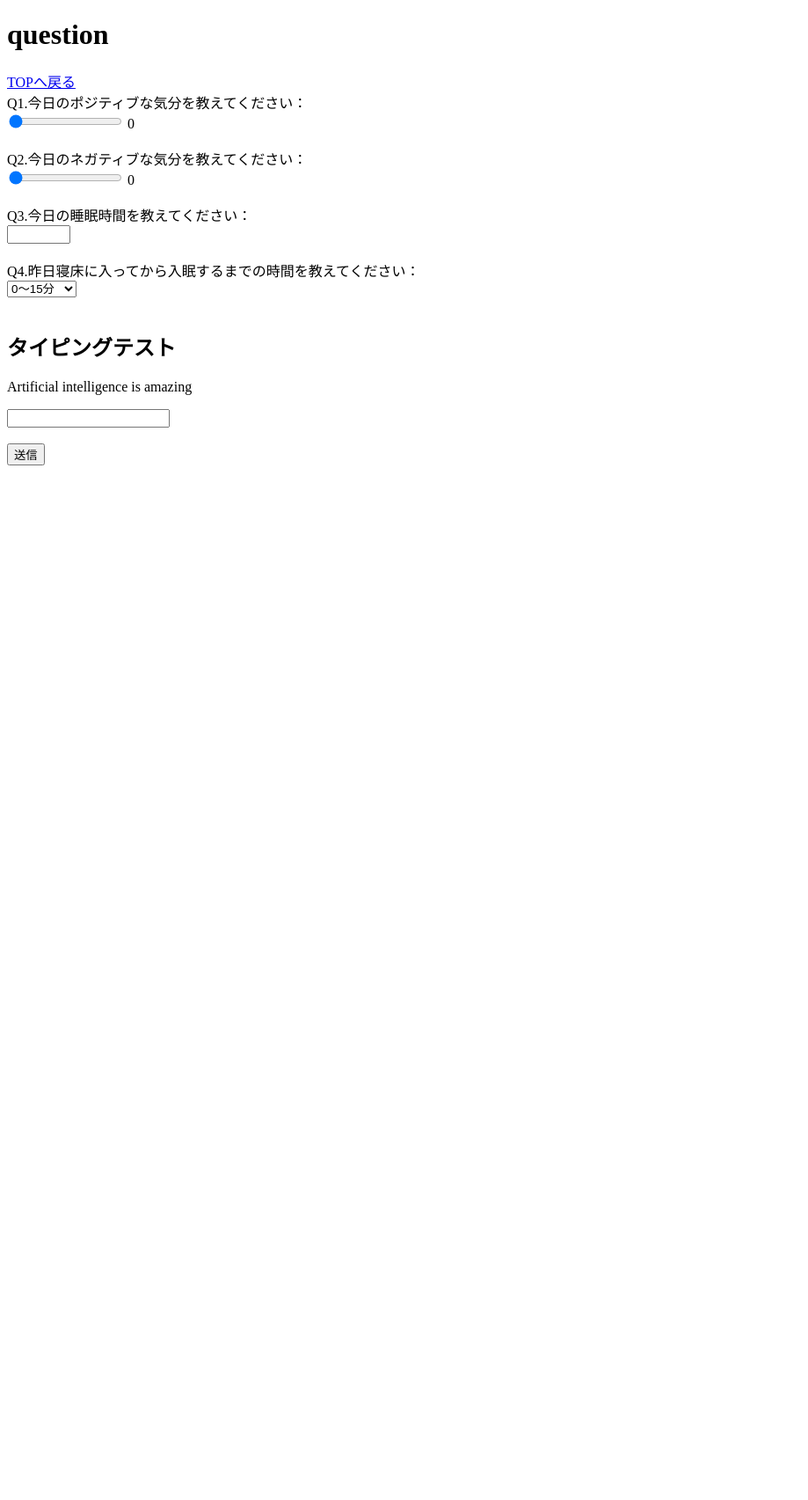
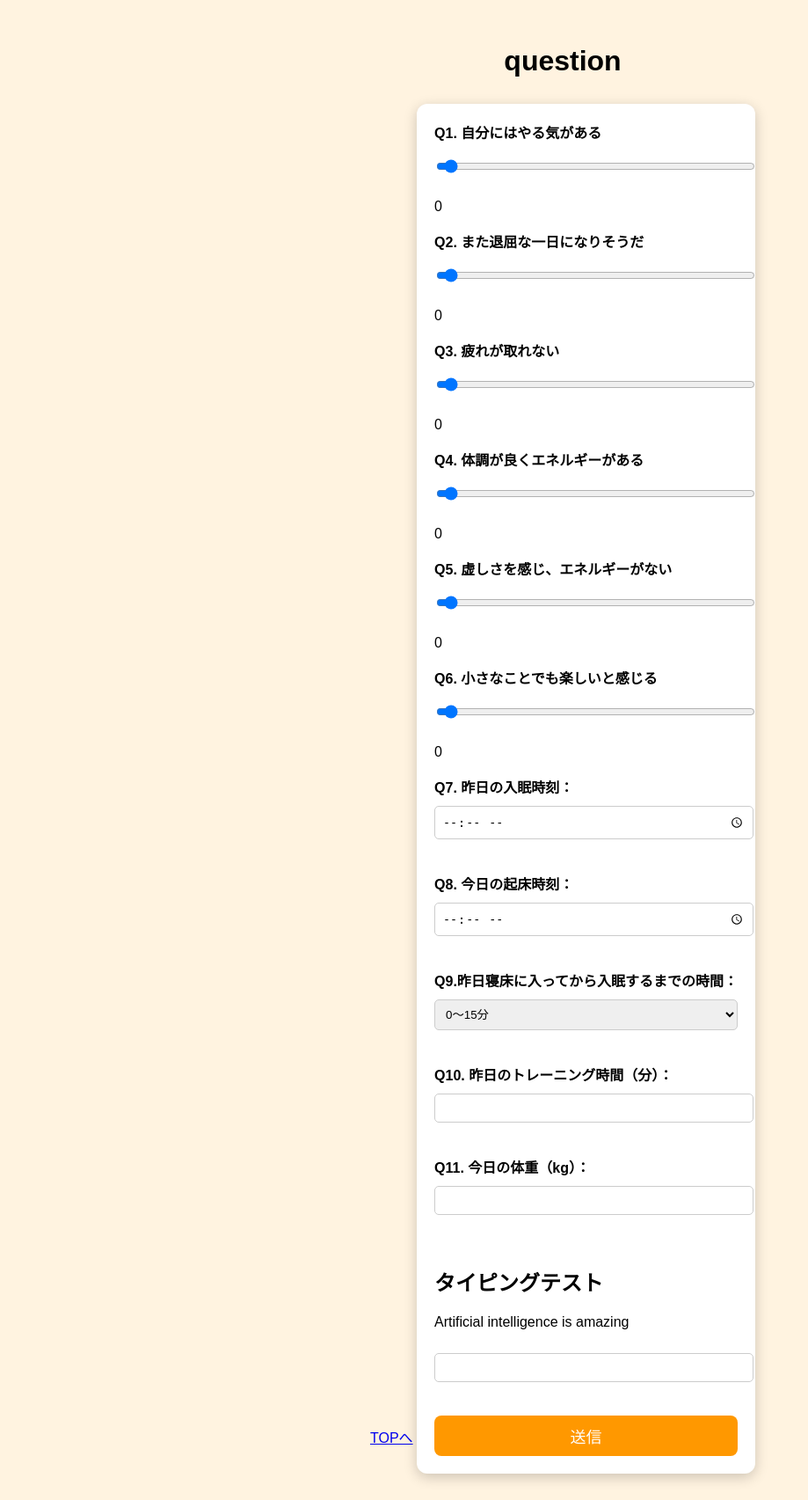
Before and after one commit to kazu0414825/my-product, a Flask app: page /question in a window 1280 px wide. Shown: the whole page at 88% size, without its empty margins (0-919 px from the left). Before the commit the page ends 529 px from the top, so only its background shows below. Run offline with Flask 3, Linux system fonts and the light colour scheme.

Commit message:
2 commit

```diff
--- a/app.py
+++ b/app.py
@@ -1,56 +1,198 @@
 from flask import Flask, request, render_template, redirect, url_for
 from mental_predict import predict_future
 import csv
-from datetime import datetime
+from datetime import datetime,timedelta
 import os
+import random
 
 app = Flask(__name__)
 
+# --- 質問リスト（例：日本語で10個ずつ） ---
+positive_questions = [
+    "今日は良い一日になると思う",
+    "今朝は気分が前向きだ",
+    "自分にはやる気がある",
+    "他人と交流したい気分だ",
+    "今日の仕事（学業）に集中できそうだ",
+    "体調が良くエネルギーがある",
+    "小さなことでも楽しいと感じる",
+    "物事に希望を感じる",
+    "心が穏やかで落ち着いている",
+    "明るい気持ちで目覚めた"
+]
+
+negative_questions = [
+    "また退屈な一日になりそうだ",
+    "虚しさを感じ、エネルギーがない",
+    "やる気が出ない",
+    "たいていのことが面倒に感じる",
+    "不安や緊張を強く感じている",
+    "何事にも興味が持てない",
+    "悲しみや落ち込みを感じる",
+    "集中するのが難しい",
+    "疲れが取れない",
+    "自分に自信が持てない"
+]
+
+BASE_DIR = os.path.dirname(os.path.abspath(__file__))
+CSV_PATH = os.path.join(BASE_DIR, "mentalwave_input_data.csv")
+
+# -------------------------------------------------
 @app.route('/')
 def index():
     return render_template('index.html')
 
+
+# /question: ランダムに3 positive + 3 negative を選び、順番をシャッフルして渡す
 @app.route('/question')
 def question():
-    return render_template('question.html')
+    pos_sel = random.sample(positive_questions, 3)
+    neg_sel = random.sample(negative_questions, 3)
+
+    combined = []
+    for q in pos_sel:
+        combined.append({'text': q, 'polarity': 'positive'})
+    for q in neg_sel:
+        combined.append({'text': q, 'polarity': 'negative'})
+
+    random.shuffle(combined)
+
+    # id を付けて q1..q6 にする
+    for i, item in enumerate(combined, start=1):
+        item['id'] = f"q{i}"
+
+    return render_template('question.html', questions=combined)
+
+
+@app.route('/thanks')
+def thanks():
+    return render_template('thanks.html')
+
+
+@app.route('/predict', methods=['GET', 'POST'])
+def predict():
+    if request.method == 'POST':
+        days = int(request.form['days'])
+        prediction = predict_future(days)
+        return render_template('predict.html', prediction=prediction, days=days)
+    return render_template('predict.html')
+
+
 @app.route('/fluctuation')
 def fluctuation():
     dates = []
-    positive_list = []
-    negative_list = []
+    mood_list = []
     sleep_time_list = []
+    to_sleep_time_list = []
+    training_time_list = []
+    weight_list = []
     typing_speed_list = []
     typing_accuracy_list = []
-
-    import os
-    BASE_DIR = os.path.dirname(os.path.abspath(__file__))  # app.py のあるディレクトリ
-    CSV_PATH = os.path.join(BASE_DIR, "mentalwave_input_data.csv")
 
     try:
         with open(CSV_PATH, newline="", encoding="utf-8") as f:
             reader = csv.reader(f)
             for row in reader:
-                if len(row) < 7:
+                if len(row) < 6:  # datetime + 5項目
                     continue
                 dates.append(row[0])
-                positive_list.append(float(row[1]))
-                negative_list.append(float(row[2]))
-                sleep_time_list.append(float(row[3]))
-                typing_speed_list.append(float(row[5]))
-                typing_accuracy_list.append(float(row[6]))
+                mood_list.append(float(row[1]) if row[1] else None)
+                sleep_time_list.append(float(row[2]) if row[2] else None)
+                to_sleep_time_list.append(float(row[3]) if row[3] else None)
+                training_time_list.append(float(row[4]) if row[4] else None)
+                weight_list.append(float(row[5]) if row[5] else None)
+                typing_speed_list.append(float(row["typing_speed"]) if row["typing_speed"] else 0.0)
+                typing_accuracy_list.append(float(row["typing_accuracy"]) if row["typing_accuracy"] else 0.0)
     except FileNotFoundError:
         pass
 
     return render_template(
         "fluctuation.html",
         dates=dates,
-        positive_list=positive_list,
-        negative_list=negative_list,
+        mood_list=mood_list,
         sleep_time_list=sleep_time_list,
+        to_sleep_time_list=to_sleep_time_list,
+        training_time_list=training_time_list,
+        weight_list=weight_list,
         typing_speed_list=typing_speed_list,
         typing_accuracy_list=typing_accuracy_list
     )
 
 
+# フォームから送られてくる q1..q6 と 他の質問を受け取り CSV に保存する
+@app.route('/form', methods=['POST'])
+def form():
+    # --- mood の計算 ---
+    contribution_sum = 0.0
+    for i in range(1, 7):
+        val_str = request.form.get(f"q{i}", "0")
+        try:
+            val = float(val_str)
+        except:
+            val = 0.0
+        polarity = request.form.get(f"q{i}_polarity", "positive")
+        if polarity == "positive":
+            contribution_sum += val
+        else:
+            contribution_sum -= val
+    mood = contribution_sum / 6.0
+
+    # --- Q7, Q8 から睡眠時間を計算 ---
+    sleep_start = request.form.get("sleep_start", "")  # HH:MM
+    wake_time = request.form.get("wake_time", "")      # HH:MM
+    sleep_time = ""
+    if sleep_start and wake_time:
+        try:
+            t1 = datetime.strptime(sleep_start, "%H:%M")
+            t2 = datetime.strptime(wake_time, "%H:%M")
+            if t2 <= t1:
+                t2 += timedelta(days=1)
+            diff = (t2 - t1).total_seconds() / 3600.0
+            sleep_time = round(diff, 2)
+        except:
+            sleep_time = ""
+
+    # --- Q9 入眠までの時間 ---
+    to_sleep_time = request.form.get("to_sleep_time", "")
+
+    # --- Q10 トレーニング時間（分） ---
+    training_time = request.form.get("training_time", "")
+
+    # --- Q11 今日の体重 ---
+    weight = request.form.get("weight", "")
+
+     # --- タイピング ---
+    typing_speed = request.form.get("typing_speed", "")
+    typing_accuracy = request.form.get("typing_accuracy", "")
+
+    # --- CSV に保存 ---
+    write_header = not os.path.exists(CSV_PATH) or os.path.getsize(CSV_PATH) == 0
+    with open(CSV_PATH, "a", newline="", encoding="utf-8") as f:
+        writer = csv.writer(f)
+        if write_header:
+            writer.writerow([
+                "datetime",
+                "mood",
+                "sleep_time",
+                "to_sleep_time",
+                "training_time",
+                "weight",
+                "typing_speed",
+                "typing_accuracy"
+            ])
+        writer.writerow([
+            datetime.now().strftime("%Y-%m-%d %H:%M:%S"),
+            mood,
+            sleep_time,
+            to_sleep_time,
+            training_time,
+            weight,
+            typing_speed,
+            typing_accuracy
+        ])
+
+    return redirect(url_for('thanks'))
+
+
 if __name__ == '__main__':
     app.run(debug=True)
--- a/mental_model.py
+++ b/mental_model.py
@@ -14,7 +14,6 @@ def train_and_save(csv_path="mentalwave_input_data.csv"):
     X = scaler.fit_transform(X)
     joblib.dump(scaler, "scaler.pkl")
 
-    # シーケンス作成
     def create_sequences(X, y, time_steps=5):
         Xs, ys = [], []
         for i in range(len(X) - time_steps):
--- a/mentalwave_input_data.csv
+++ /dev/null
@@ -1 +0,0 @@
-2025-09-11 22:36:00,100,33,8,0-15,1.81,100.00
--- /dev/null
+++ b/static/stylesheets/question.css
@@ -0,0 +1,50 @@
+body {
+    font-family: Arial, sans-serif;
+    background: #fff3e0;
+    margin: 0;
+    padding: 30px;
+    text-align: center;
+}
+
+h1 {
+    font-size: 2em;
+    margin-bottom: 30px;
+}
+
+form {
+    display: inline-block;
+    text-align: left;
+    background: white;
+    padding: 20px;
+    border-radius: 12px;
+    box-shadow: 0 4px 15px rgba(0,0,0,0.2);
+}
+
+label {
+    font-weight: bold;
+}
+
+input, select {
+    margin-top: 10px;
+    margin-bottom: 20px;
+    width: 100%;
+    padding: 8px;
+    border-radius: 5px;
+    border: 1px solid #ccc;
+}
+
+button {
+    display: block;
+    width: 100%;
+    padding: 10px;
+    background: #ff9800;
+    color: white;
+    font-size: 18px;
+    border: none;
+    border-radius: 8px;
+    cursor: pointer;
+}
+
+button:hover {
+    background: #f57c00;
+}
--- a/templates/predict.html
+++ b/templates/predict.html
@@ -4,11 +4,12 @@
 <head>
     <title>Prediction</title>
     <meta charset="utf-8" />
+    <link rel="stylesheet" type="text/css" href="{{ url_for('static', filename='stylesheets/predict.css') }}">
 </head>
 
 <body>
     <h1>気分予測ページ</h1>
-    <a href="/">TOPへ戻る</a>
+    <a href="/">TOPへ</a>
 
     <form action="/predict" method="post">
         <label for="days">何日後の気分を予測しますか？:</label>
--- a/templates/question.html
+++ b/templates/question.html
@@ -2,35 +2,50 @@
 <html lang="ja">
 
 <head>
-    <title>ai</title>
+    <title>question</title>
     <meta charset="utf-8" />
+    <link rel="stylesheet" type="text/css" href="{{ url_for('static', filename='stylesheets/question.css') }}">
 </head>
 
 <body>
     <h1>question</h1>
-    <a href="/">TOPへ戻る</a>
+    <a href="/">TOPへ</a>
     <form action="/form" method="post" id="questionForm">
 
-        <label for="emotion_positive">Q1.今日のポジティブな気分を教えてください：</label><br>
-        <input type="range" id="emotion_positive" name="emotion_positive" min="0" max="100" step="1" value="0"
-            oninput="this.nextElementSibling.value = this.value">
-        <output>0</output><br><br>
+        {% for q in questions %}
+        <label for="{{ q.id }}">Q{{ loop.index }}. {{ q.text }}</label><br>
+        <input type="range" id="{{ q.id }}" name="{{ q.id }}" min="0" max="100" step="1" value="0"
+             oninput="this.nextElementSibling.value = this.value">
+      <output>0</output>
+      <!-- polarity を hidden で一緒に送る -->
+      <input type="hidden" name="{{ q.id }}_polarity" value="{{ q.polarity }}">
+      <br><br>
+    {% endfor %}
 
-        <label for="emotion_negative">Q2.今日のネガティブな気分を教えてください：</label><br>
-        <input type="range" id="emotion_negative" name="emotion_negative" min="0" max="100" step="1" value="0"
-            oninput="this.nextElementSibling.value = this.value">
-        <output>0</output><br><br>
+        <!-- Q7 入眠時刻 -->
+         <label for="sleep_start">Q7. 昨日の入眠時刻：</label><br>
+         <input type="time" id="sleep_start" name="sleep_start"><br><br>
 
-        <label for="sleep_time">Q3.今日の睡眠時間を教えてください：</label><br>
-        <input type="number" id="sleep_time" name="sleep_time" min="0" max="24" step="0.5"><br><br>
+        <!-- Q8 起床時刻 -->
+         <label for="wake_time">Q8. 今日の起床時刻：</label><br>
+         <input type="time" id="wake_time" name="wake_time"><br><br>
 
-        <label for="time_to_sleep">Q4.昨日寝床に入ってから入眠するまでの時間を教えてください：</label><br>
+        <!-- Q9 -->
+        <label for="time_to_sleep">Q9.昨日寝床に入ってから入眠するまでの時間：</label><br>
         <select id="time_to_sleep" name="time_to_sleep">
             <option value="0-15">0〜15分</option>
             <option value="15-30">15〜30分</option>
             <option value="30-60">30〜60分</option>
             <option value="60+">60分以上</option>
         </select><br><br>
+
+        <!-- Q10 トレーニング時間（分） -->
+         <label for="training_time">Q10. 昨日のトレーニング時間（分）：</label><br>
+         <input type="number" id="training_time" name="training_time" min="0" max="600" step="1"><br><br>
+
+         <!-- Q11 体重 -->
+          <label for="weight">Q11. 今日の体重（kg）：</label><br>
+          <input type="number" id="weight" name="weight" min="0" max="200" step="0.1"><br><br>
 
         <!-- タイピングテスト -->
         <h2>タイピングテスト</h2>
--- a/templates/thanks.html
+++ b/templates/thanks.html
@@ -3,10 +3,11 @@
 <head>
     <meta charset="utf-8">
     <title>入力完了</title>
+    <link rel="stylesheet" type="text/css" href="{{ url_for('static', filename='stylesheets/thanks.css') }}">
 </head>
 <body>
     <h1>入力完了!</h1>
-    <p>ご協力ありがとうございました。</p>
-    <a href="/">トップに戻る</a>
+    <p>ありがとうございました。</p>
+    <a href="/">トップへ</a>
 </body>
 </html>
```
Also changed, not shown: static/stylesheets/fluctuation.css (added, +32 -0 lines), static/stylesheets/index.css (added, +55 -0 lines), static/stylesheets/predict.css (added, +32 -0 lines), static/stylesheets/thanks.css (added, +26 -0 lines), templates/fluctuation.html (+44 -50 lines), templates/index.html (+15 -4 lines).
